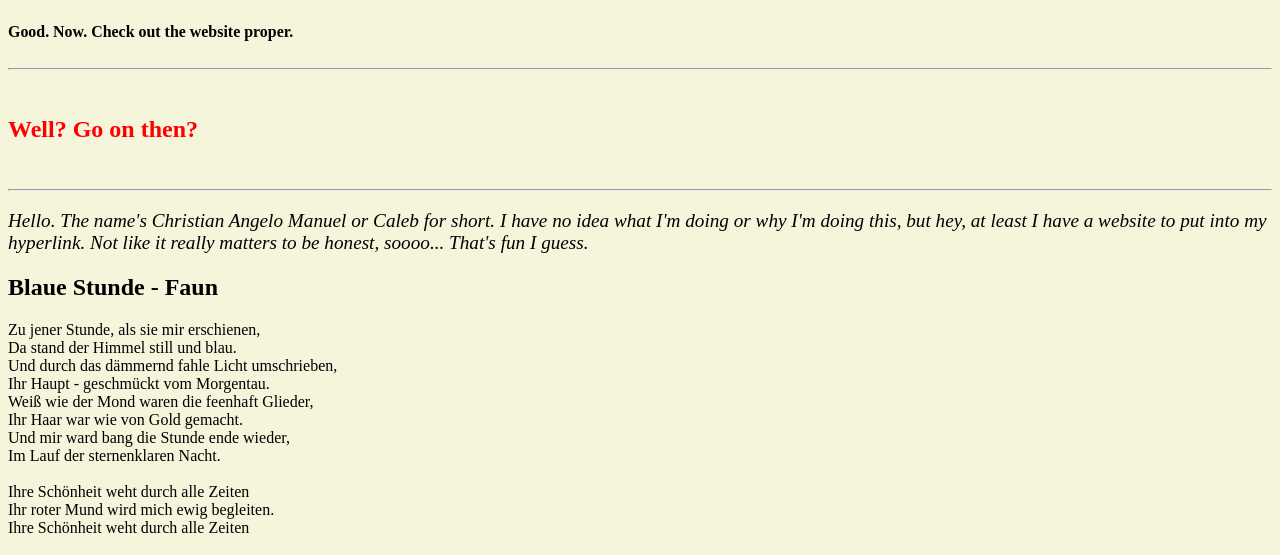
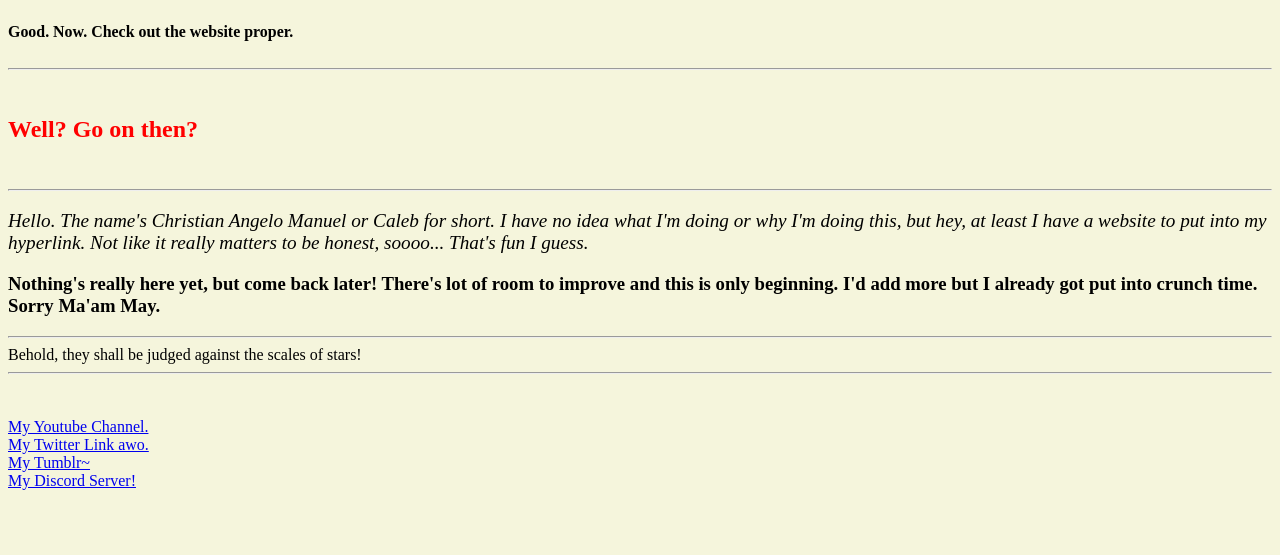
Before and after one commit to Calcheis/calcheis.github.io, a plain HTML site: page index.html in a window 1280 px wide. Shown: the part 207-762 px from the top of the page. Drawn offline with Linux system fonts and the light colour scheme.

Commit message:
Updated the site!
Aftonoiti!

```diff
--- a/index.html
+++ b/index.html
@@ -39,42 +39,15 @@
         </p>
     </big>
     <main>
-     <article>
-        <h1>
-            Blaue Stunde - Faun
-        </h1>
-     <section> Zu jener Stunde, als sie mir erschienen,
-        <br/>Da stand der Himmel still und blau.
-        <br/>Und durch das dämmernd fahle Licht umschrieben,
-        <br/>Ihr Haupt - geschmückt vom Morgentau.
-        <br/>Weiß wie der Mond waren die feenhaft Glieder,
-        <br/>Ihr Haar war wie von Gold gemacht.
-        <br/>Und mir ward bang die Stunde ende wieder,
-        <br/>Im Lauf der sternenklaren Nacht.
-        <br/><br/>Ihre Schönheit weht durch alle Zeiten
-        <br/>Ihr roter Mund wird mich ewig begleiten.
-        <br/>Ihre Schönheit weht durch alle Zeiten
-        <br/><br/>Ihr roter Mund wird mich ewig begleiten.
-        <br/>Die Stunde ging, die Schöne musste fliehen,
-        <br/>Ihr Bild verschwand im Morgengrauen.
-        <br/>Ich muss nun mit den Tagen weiterziehen,
-        <br/>Doch sie bleibt altbekannter Traum.
-        <br/>Seitdem vernehm ich ihre süße Kunde
-        <br/>In allen Dingen wunderbar.
-        <br/>Ich denke heimlich noch der blauen Stunde
-        <br/>Und weiß nicht, ob sie jemals war
-        <br/><br/>Ihre Schönheit weht durch alle Zeiten
-        <br/>Ihr roter Mund wird mich ewig begleiten.
-        <br/>Ihre Schönheit weht durch alle Zeiten
-        <br/>Ihr roter Mund wird mich ewig begleiten.
-        <br/>Ihre Schönheit weht durch alle Zeiten
-        <br/>Ihr roter Mund wird mich ewig begleiten.
-        <br/>Ihre Schönheit weht durch alle Zeiten
-        <br/>Ihr roter Mund wird mich ewig begleiten.
-      </section>
-      <br/>
-      <br/>
-     </article>
+        <article>
+            <h3>
+                Nothing's really here yet, but come back later! There's lot of room to improve and this is only beginning.
+
+                I'd add more but I already got put into crunch time.
+
+                Sorry Ma'am May.
+            </h3>
+        </article>
     </main>
     <hr/>
     <footer>
```
